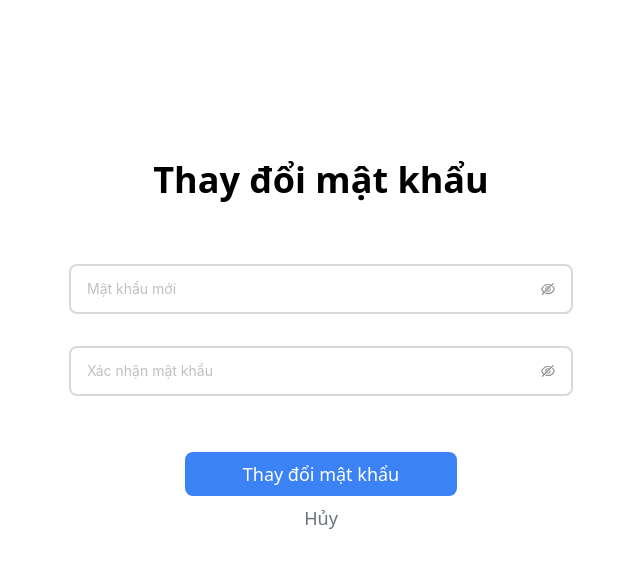
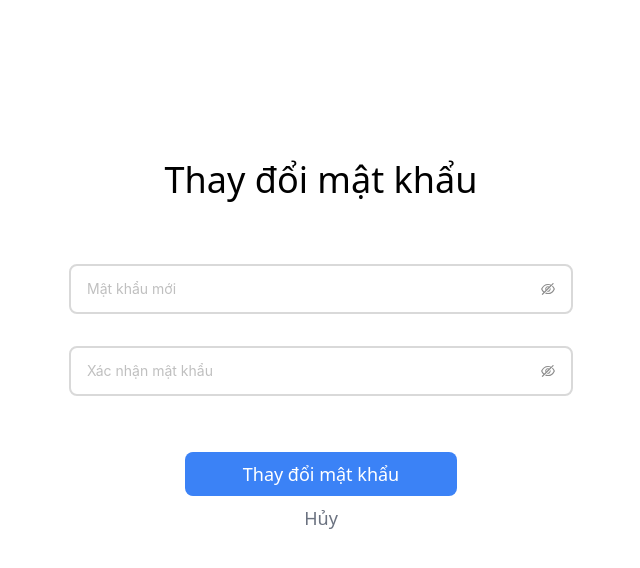
Before and after one commit to nhihuyn/mrpie, a React (Create React App) app: page / in a window 1280 px wide. Shown: the top 568 px of the page, without its empty margins (319-959 px from the left). Built offline with nearby package versions, Linux system fonts and the light colour scheme.

Commit message:
fea:P03 commit Change Passwd page

```diff
--- a/src/components/common/ChangePasswd/ChangePasswd.tsx
+++ b/src/components/common/ChangePasswd/ChangePasswd.tsx
@@ -88,7 +88,7 @@ const ChangePasswd: React.FC = () => {
         </motion.div>
       )}
 
-      <h2 className="text-center font-bold sm:text-4xl text-2xl  mb-10">{t('ChangePassword')}</h2>
+      <h2 className="text-center sm:text-4xl text-2xl  mb-10">{t('ChangePassword')}</h2>
       <form onSubmit={handleSubmit} className="flex flex-col text-sm">
         <div className={`form-group mt-4 mb-6 px-5 flex flex-col ${showAlert ? 'border-red-500' : ''}`}>
           <label htmlFor="newPassword" className="block mb-2"></label>
```
